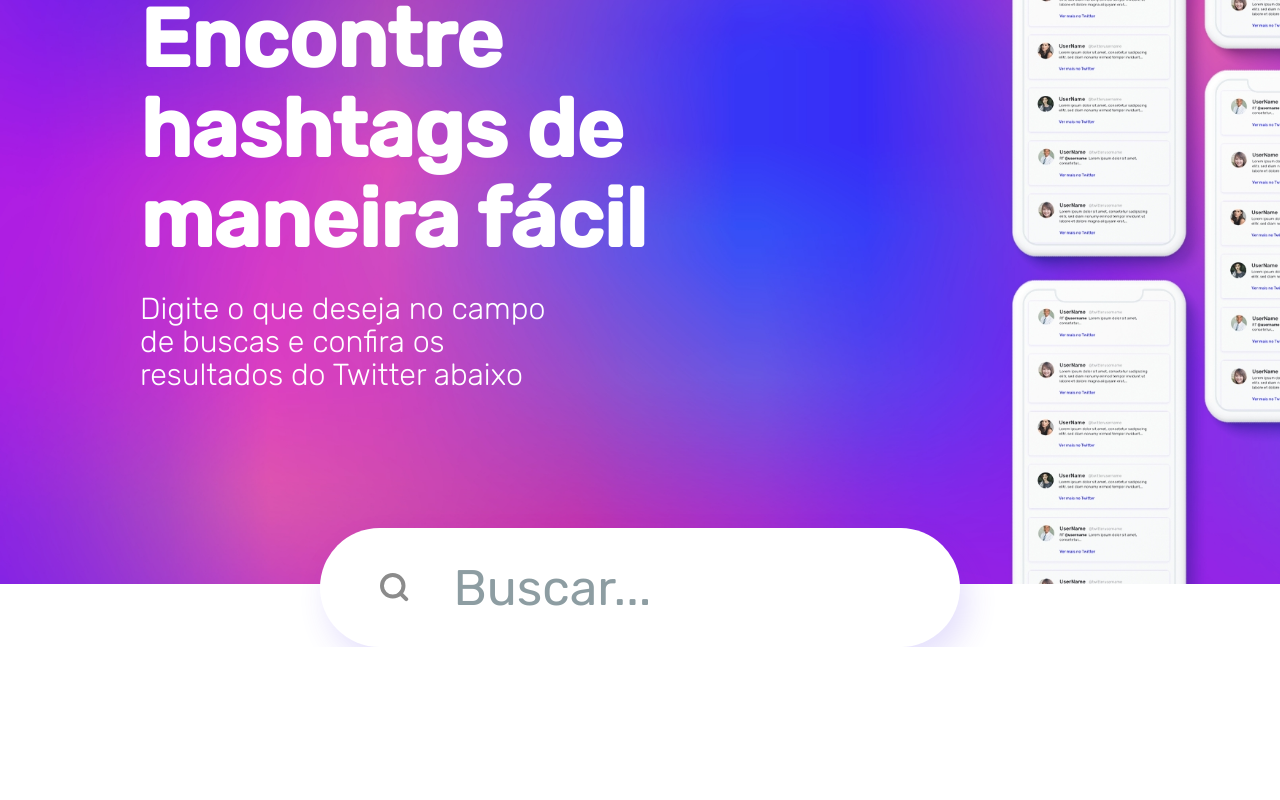
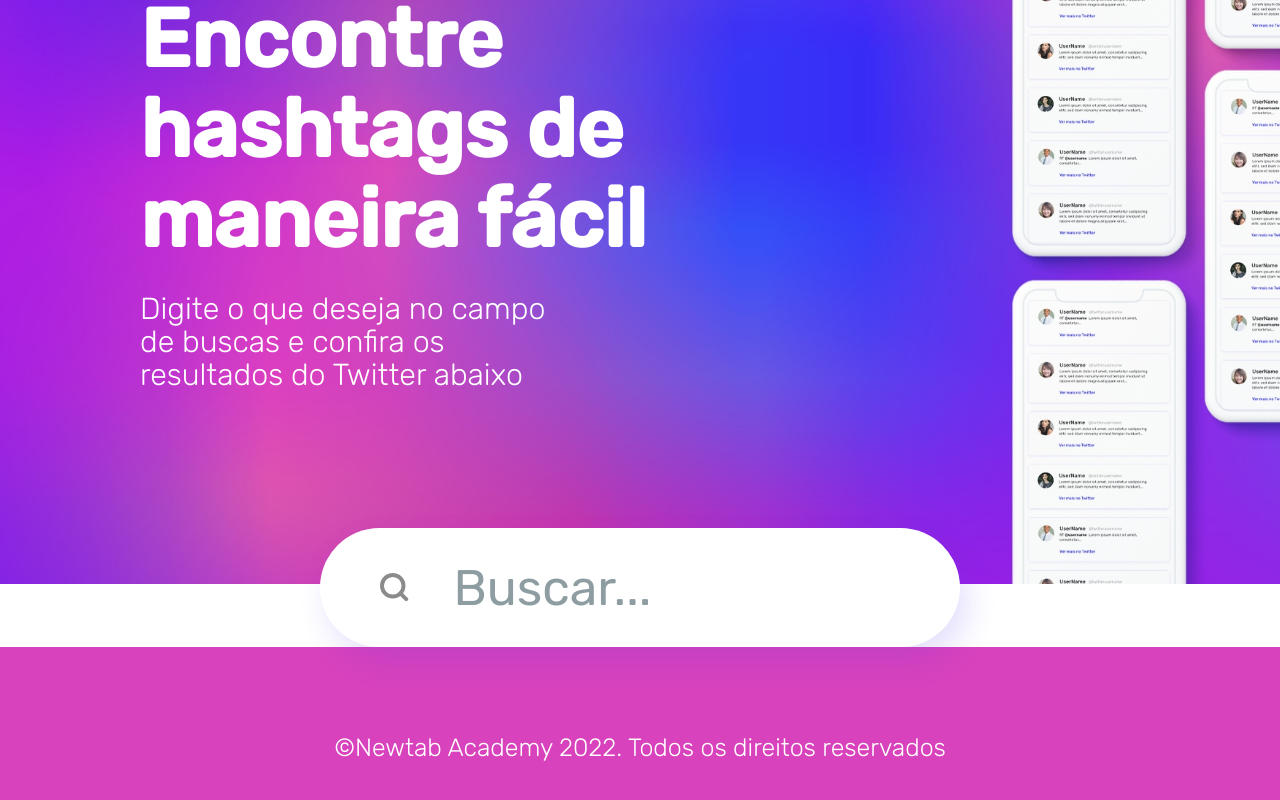
Before and after one commit to EdiJunior88/Projeto-hashtagFinder, a React (Create React App) app in the folder hashtagfinder/: page / in a window 1280 px wide. Shown: the part 204-1004 px from the top of the page. Before the commit the page ends 851 px from the top, so only its background shows below. Built offline with nearby package versions, Linux system fonts and the light colour scheme.

Commit message:
Home - Alteração no CSS dos botões pois os ícones estavam sumindo - Criação do componente Rodapé - Criação do CSS do componente Rodapé - Criação da cor do rodapé no CSS Global - Inclusão do componente Rodapé na página HOME

```diff
--- a/hashtagfinder/src/componentes/cabecalho/cabecalho.css
+++ b/hashtagfinder/src/componentes/cabecalho/cabecalho.css
@@ -40,6 +40,5 @@
 }
 
 .icone-botao {
-  width: 7.6%;
   padding-right: 14px;
 }
--- /dev/null
+++ b/hashtagfinder/src/componentes/rodape/rodape.css
@@ -0,0 +1,12 @@
+.container-rodape {
+  width: 100%;
+  height: 202px;
+  background: var(--cor-fundo-rodape);
+  display: flex;
+  align-content: center;
+  justify-content: center;
+  align-items: center;
+  flex-direction: row;
+  flex-wrap: wrap;
+  font-size: 1.56em;
+}
--- /dev/null
+++ b/hashtagfinder/src/componentes/rodape/rodape.jsx
@@ -0,0 +1,14 @@
+import React from 'react';
+import './rodape.css';
+
+export default function Rodape() {
+  return (
+    <footer className='container'>
+      <div className='container-rodape'>
+        <div className='rodape'>
+          <p>&copy;Newtab Academy 2022. Todos os direitos reservados</p>
+        </div>
+      </div>
+    </footer>
+  );
+}
--- a/hashtagfinder/src/css/global.css
+++ b/hashtagfinder/src/css/global.css
@@ -13,4 +13,5 @@
   --cor-botao-sobre: #d842bd;
   --cor-botao-login: #3633f7;
   --cor-texto-busca: #8D9DA2;
+  --cor-fundo-rodape: #D842BD;
 }
--- a/hashtagfinder/src/paginas/home/home.jsx
+++ b/hashtagfinder/src/paginas/home/home.jsx
@@ -2,6 +2,7 @@ import React from 'react';
 import Busca from '../../componentes/busca/busca';
 import Cabecalho from '../../componentes/cabecalho/cabecalho';
 import Descricao from '../../componentes/descricao/descricao';
+import Rodape from '../../componentes/rodape/rodape';
 import '../../css/global.css'
 import './home.css'
 
@@ -11,6 +12,7 @@ function Home() {
       <Cabecalho />
       <Descricao />
       <Busca />
+      <Rodape />
     </div>
   );
 }
```
